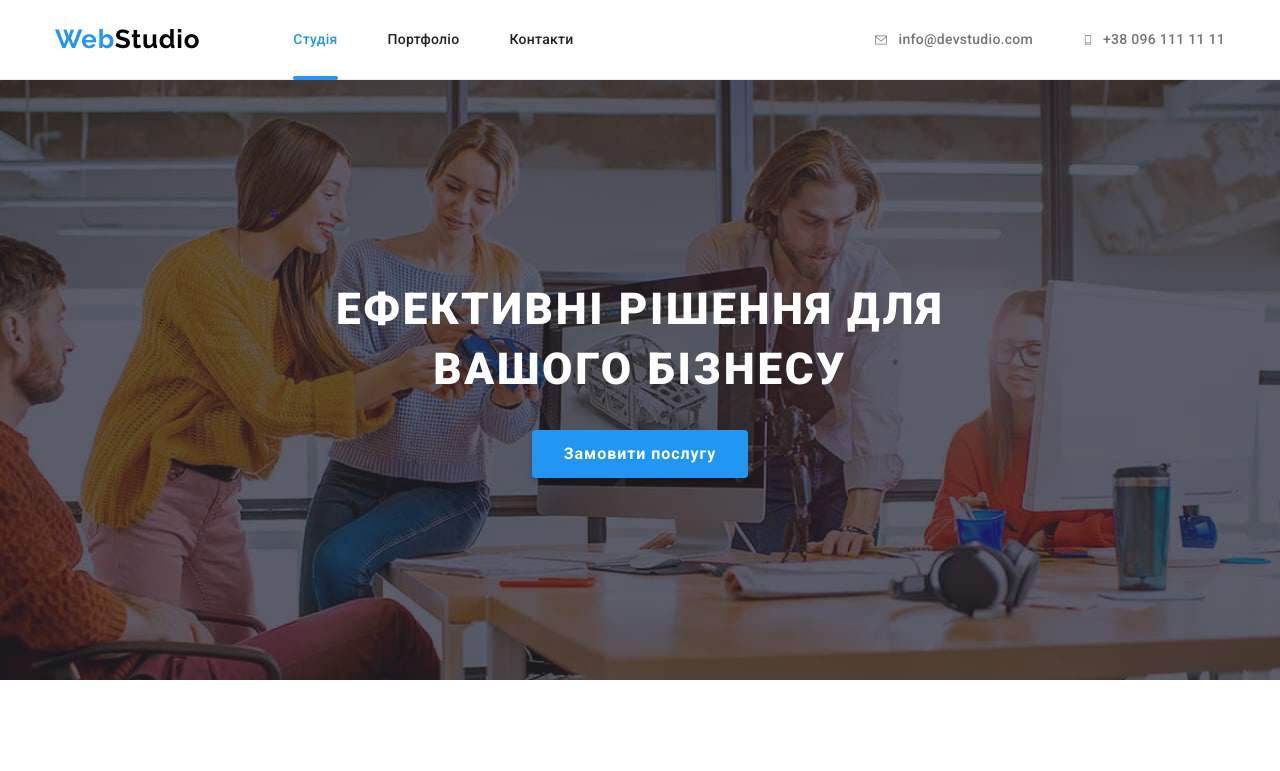
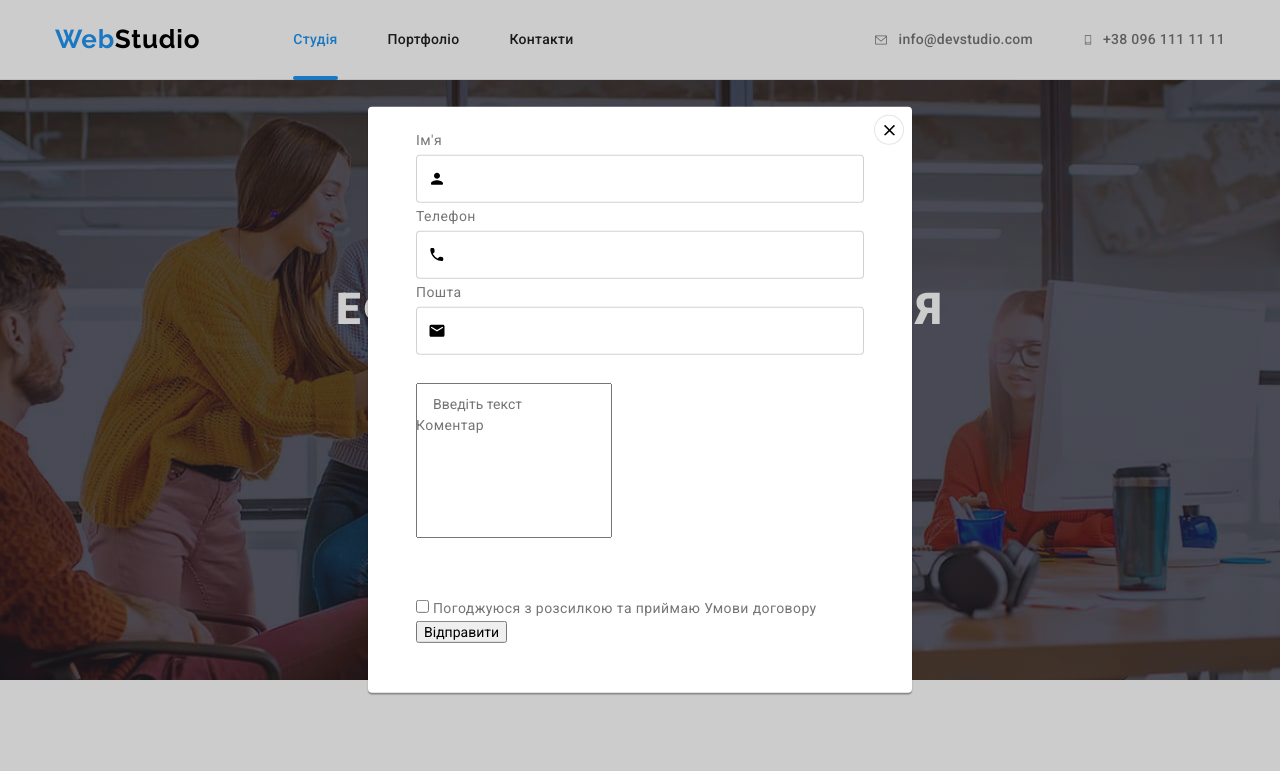
Before and after one commit to MariKa2525/goit-markup-hw-06, a plain HTML site: page index.html in a window 1280 px wide. Shown: the top 771 px of the page. Drawn offline with nearby package versions, Linux system fonts and the light colour scheme.

Commit message:
add label

```diff
--- a/css/styles.css
+++ b/css/styles.css
@@ -932,3 +932,76 @@ a {
     border: 1px solid rgba(0, 0, 0, 0.1);
     background-color: var(--white-color);
 }
+
+
+textarea {
+    resize: none;
+}
+
+.form {
+
+    width: 528px;
+    margin-left: auto;
+    margin-right: auto;
+    padding: 40px;
+}
+
+
+
+.form-fild {
+position: relative;
+display: block;
+margin-bottom: 28px;
+}
+
+.form-label {
+position: absolute;
+top: 50%;
+left: 0;
+
+transform: translateY(-50%);
+
+}
+
+.form-input {
+    width: 100%;
+    margin: 0;
+    padding: 11px 12px;
+    padding-left: 42px;
+    font: inherit;
+    border: 1px solid rgba(33, 33, 33, 0.2);
+    border-radius: 4px;
+
+}
+
+.form-fild > .form-label,
+.form-input:not(:placeholder-shown)+.form-label {
+    transform: translateY(-50px);
+}
+
+.form-icon {
+    position: absolute;
+    top: 50%;
+    left: 12px;
+
+
+    width: 18px;
+    height: 18px;
+    display: inline-block;
+
+transform: translateY(-50%);
+transition: transform 250ms cubic-bezier(0.4, 0, 0.2, 1);
+}
+
+.form-fild:focus-within > .form-icon {
+    fill: var(--accent-color);
+
+    border: var(--accent-color);
+
+}
+
+
+.comment {
+    padding: 12px 16px;
+
+}
--- a/index.html
+++ b/index.html
@@ -345,34 +345,59 @@
     </div>
 </footer>
 
-<div class="backdrop is-hidden" data-modal>
+<div class="backdrop " data-modal>
     <div class="modal">
         <button data-modal-close class="modal-btn" type="button">
-            <svg class="backdrop-icon" width="11px" height="11px">
+            <svg class="off-icon" width="11px" height="11px">
                 <use href="./image/icons.svg#icon-vector"></use>
             </svg></button>
+
+        <form class="form js-speacker-form" autocomlete="0ff">
+
+            <label class="form-fild">
+                <input class="form-input" tape="text" name="name"  placeholder="" />
+                <span class="form-label">Ім'я</span>
+            <svg class="form-icon" width="18px" height="18px">
+                <use href="./image/icons.svg#icon-person"></use>
+            </svg>
+            </label>
+
+            <label class="form-fild">
+                <input class="form-input" tape="tel" name="tel"  placeholder=""  />
+                <span class="form-label">Телефон</span>
+                <svg class="form-icon" width="18px" height="18px">
+                    <use href="./image/icons.svg#icon-phone"></use>
+                </svg>
+            </label>
+
+            <label class="form-fild">
+                <input class="form-input" tape="email" name="mail" placeholder="" />
+                <span class="form-label">Пошта</span>
+                <svg class="form-icon" width="18px" height="18px">
+                    <use href="./image/icons.svg#icon-email"></use>
+                </svg>
+            </label>
+
+
+        <div class="form-fild">
+            <label for="comment" class="form-label">Коментар</label>
+            <textarea class="comment" name="comment" id="comment" rows="8" placeholder="Введіть текст" ></textarea>
+            </div>
+
+            <br />
+
+            <input type="checkbox" name="" value="" id="policy" />
+            <label for="policy">Погоджуюся з розсилкою та приймаю Умови договору</label>
+        <br />
+            <button type="submit">Відправити</button>
+        <br />
+
+
+        </form>
     </div>
 </div>
 
-<form class="js-speacker-form">
-    <label for="name">Ім'я</label>
-    <input tape="text" name="name" id="name" />
-    <br />
-    <label for="tel">Телефон</label>
-    <input tape="tel" name="tel" id="tel" />
-    <br />
-    <label for="mail">Пошта</label>
-    <input tape="email" name="mail" id="mail" />
-    <br />
-    <label for="">Коментар</label>
-    <input tape="text" name="" id="" />
-    <br />
 
-    <button type="submit">Відправити</button>
-
-
-
-</form>
 
 
 <script src="./js/modal.js"></script>
```
